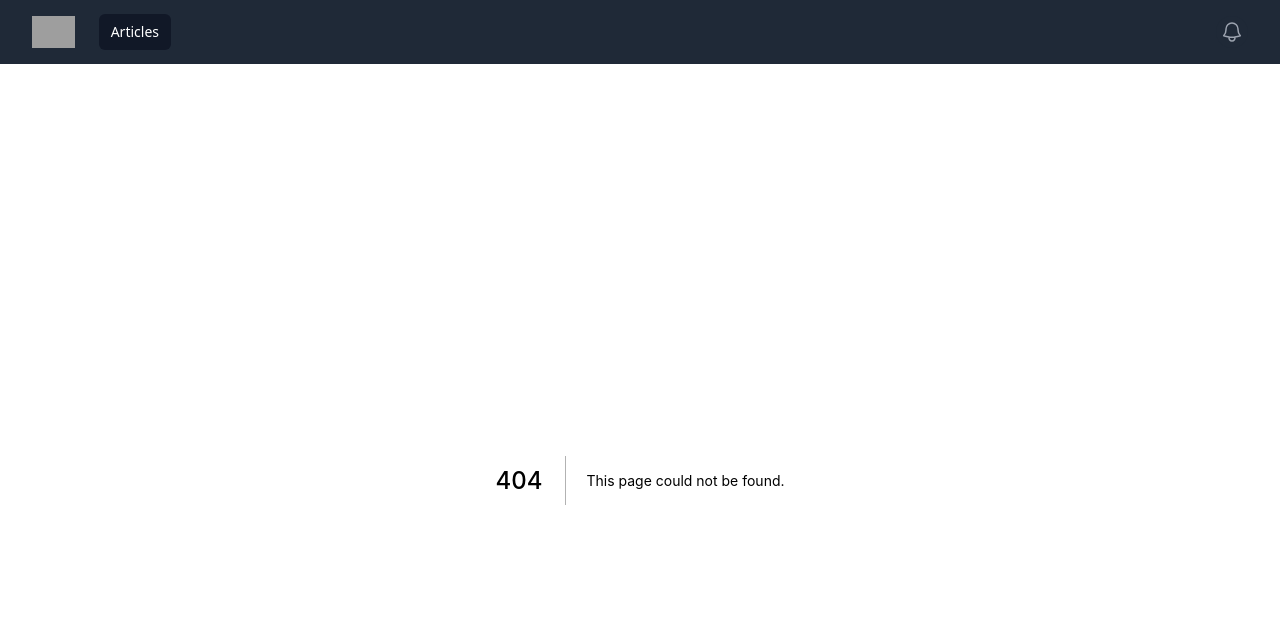
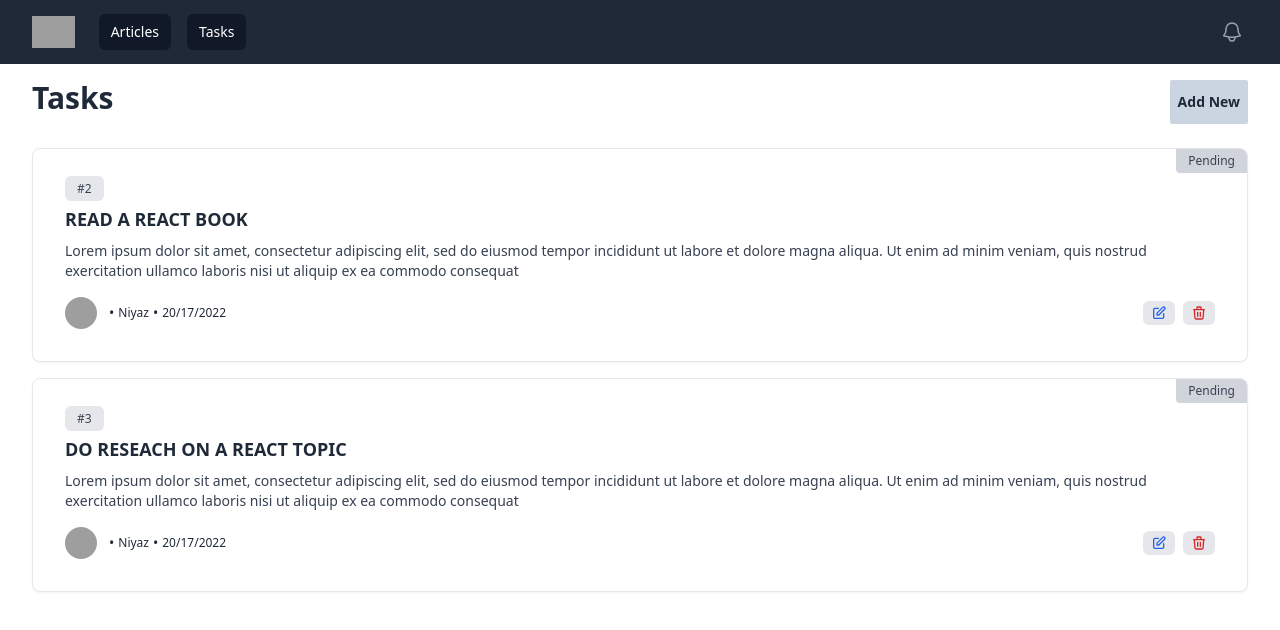
Before and after one commit to jniyaz/nextjs-multi-app, a Next.js app: page /tasks in a window 1280 px wide. Before the commit this address had no page. Shown: the top 630 px of the page. Built offline with nearby package versions, Linux system fonts and the light colour scheme; data requests are answered from the project's data file; grey boxes are pictures that could not be loaded.

Commit message:
Add tasks feature and refactor posts

```diff
--- a/data/db.json
+++ b/data/db.json
@@ -317,16 +317,18 @@
       "date": "2022-09-03T10:07:30.150Z"
     },
     {
-      "userId": 2,
       "id": 14,
-      "title": "voluptatem eligendi optio",
-      "body": "fuga et accusamus dolorum perferendis illo voluptas\nnon doloremque neque facere\nad qui dolorum molestiae beatae\nsed aut voluptas totam sit illum"
+      "title": "voluptatem eligendi optio - update",
+      "body": "update - fuga et accusamus dolorum perferendis illo voluptas\nnon doloremque neque facere\nad qui dolorum molestiae beatae\nsed aut voluptas totam sit illum",
+      "userId": 4,
+      "date": "2022-09-03T11:00:17.489Z"
     },
     {
-      "userId": 2,
       "id": 15,
-      "title": "eveniet quod temporibus",
-      "body": "reprehenderit quos placeat\nvelit minima officia dolores impedit repudiandae molestiae nam\nvoluptas recusandae quis delectus\nofficiis harum fugiat vitae"
+      "title": "update - eveniet quod temporibus",
+      "body": "reprehenderit quos placeat\nvelit minima officia dolores impedit repudiandae molestiae nam\nvoluptas recusandae quis delectus\nofficiis harum fugiat vitae",
+      "userId": 1,
+      "date": "2022-09-03T11:03:45.789Z"
     },
     {
       "id": 16,
--- a/src/app/store.js
+++ b/src/app/store.js
@@ -1,12 +1,14 @@
 import { configureStore } from "@reduxjs/toolkit";
 import { postApi } from "../features/api/postApi";
+import { taskApi } from "../features/api/taskApi";
 import usersSlice from "../features/users/usersSlice";
 
 export const store = configureStore({
   reducer: {
     [postApi.reducerPath]: postApi.reducer,
+    [taskApi.reducerPath]: taskApi.reducer,
     users: usersSlice,
   },
   middleware: (getDefaultMiddleware) =>
-    getDefaultMiddleware().concat(postApi.middleware),
+    getDefaultMiddleware().concat([postApi.middleware, taskApi.middleware]),
 });
--- a/src/components/Header.js
+++ b/src/components/Header.js
@@ -5,6 +5,7 @@ import { Bars3Icon, BellIcon, XMarkIcon } from '@heroicons/react/24/outline'
 
 const navigation = [
   { name: 'Articles', href: '/posts', current: true },
+  { name: 'Tasks', href: '/tasks', current: true },
 ]
 
 function classNames(...classes) {
--- a/src/features/api/postApi.js
+++ b/src/features/api/postApi.js
@@ -1,7 +1,7 @@
 import { createApi, fetchBaseQuery } from "@reduxjs/toolkit/query/react";
 
 export const postApi = createApi({
-  reducerPath: "postApi", //optional
+  reducerPath: "postsApi", //optional
   baseQuery: fetchBaseQuery({ baseUrl: "http://localhost:3500" }),
   tagTypes: ["Post"],
   endpoints: (builder) => ({}),
--- /dev/null
+++ b/src/features/api/taskApi.js
@@ -0,0 +1,40 @@
+import { createApi, fetchBaseQuery } from "@reduxjs/toolkit/query/react";
+
+export const taskApi = createApi({
+  reducerPath: "tasksApi",
+  baseQuery: fetchBaseQuery({
+    baseUrl: "http://localhost:3500",
+  }),
+  endpoints: (builder) => ({
+    tasks: builder.query({
+      query: () => "/tasks",
+    }),
+    addTask: builder.mutation({
+      query: (task) => ({
+        url: "/tasks",
+        method: "POST",
+        body: task,
+      }),
+    }),
+    updateTask: builder.mutation({
+      query: ({ id, ...rest }) => ({
+        url: `/tasks/${id}`,
+        method: "PUT",
+        body: rest,
+      }),
+    }),
+    deleteTask: builder.mutation({
+      query: (id) => ({
+        url: `/tasks/${id}`,
+        method: "DELETE",
+      }),
+    }),
+  }),
+});
+
+export const {
+  useTasksQuery,
+  useAddTaskMutation,
+  useUpdateTaskMutation,
+  useDeleteTaskMutation,
+} = taskApi;
--- a/src/features/blog/posts/PostExcerpt.js
+++ b/src/features/blog/posts/PostExcerpt.js
@@ -1,34 +1,65 @@
-import React from 'react';
-import Link from 'next/link';
+import React from "react";
+import Link from "next/link";
 import PostAuthor from "./PostAuthor";
 import TimeAgo from "./TimeAgo";
 import ReactionButtons from "./ReactionButtons";
-import { useSelector } from 'react-redux';
-import { selectPostById } from './postsSlice';
+import { useSelector } from "react-redux";
+import { selectPostById } from "./postsSlice";
 
 const PostExcerpt = ({ postId }) => {
-  const post = useSelector(state => selectPostById(state, postId));
+  const post = useSelector((state) => selectPostById(state, postId));
 
   return (
-    <article className="py-2" key={post.id}>
-      <div className="text-xs text-gray-600">
-        <TimeAgo timestamp={post.date} />
-      </div>
+    <div className="w-full md:flex mb-4 bg-white border border-gray-200 sm:px-4 sm:py-4 md:px-4 sm:rounded-lg sm:shadow-sm">
+      <div className="w-full px-4 py-4">
         <Link href={`/posts/${post.id}`}>
           <h3 className="font-semibold text-gray-800 mb-2 hover:underline text-lg">
             {post.title}
           </h3>
         </Link>
-      <div className="text-gray-700">
-        <p>{post.body.substring(0, 75)}...</p>
+
+        <div className="mb-4 w-full text-gray-700 text-sm">
+          <p>{post.body.substring(0, 120)}...</p>
         </div>
-      <div className="text-gray-700">
+
+        <div className="flex items-center justify-between">
+          <div className="text-sm text-gray-800 inline-flex items-center">
             <PostAuthor userId={post.userId} />
+            <span className="mx-1">&bull;</span>
+            <TimeAgo timestamp={post.date} />
           </div>
-      <div>
+
+          <div className="text-right">
+            <div className="flex items-center">
+              <Link href={`/posts/edit/${post.id}`}>
+                <a
+                  href="#"
+                  className="bg-gray-200 hover:bg-gray-300 rounded-md px-2 py-1 text-blue-600 text-xs uppercase"
+                >
+                  <svg
+                    className="w-4 h-4"
+                    fill="none"
+                    stroke="currentColor"
+                    viewBox="0 0 24 24"
+                    xmlns="http://www.w3.org/2000/svg"
+                  >
+                    <path
+                      strokeLinecap="round"
+                      strokeLinejoin="round"
+                      strokeWidth="2"
+                      d="M11 5H6a2 2 0 00-2 2v11a2 2 0 002 2h11a2 2 0 002-2v-5m-1.414-9.414a2 2 0 112.828 2.828L11.828 15H9v-2.828l8.586-8.586z"
+                    ></path>
+                  </svg>
+                </a>
+              </Link>
+            </div>
+          </div>
+        </div>
+        <div className="mt-3">
           <ReactionButtons post={post} />
         </div>
-    </article>
+      </div>
+    </div>
   );
 };
 
--- a/src/features/blog/posts/PostsList.js
+++ b/src/features/blog/posts/PostsList.js
@@ -31,13 +31,13 @@ const PostsList = () => {
         <h2 className="text-2xl md:text-3xl font-bold text-gray-800 mb-2">
           Articles
         </h2>
-      <Link href={'/posts/add/new'}>
+        <Link href={"/posts/add/new"}>
           <button className="font-semibold text-gray-800 text-sm bg-slate-300 py-2 px-2 rounded-sm">
             Add New
           </button>
         </Link>
       </div>
-      {!isSSR && content}
+      <div className="py-4">{!isSSR && content}</div>
     </>
   );
 };
--- a/src/features/blog/posts/ReactionButtons.js
+++ b/src/features/blog/posts/ReactionButtons.js
@@ -16,7 +16,7 @@ const ReactionButtons = ({ post }) => {
       <button
         key={name}
         type="button"
-        className="px-2 text-md"
+        className={`${name == "thumbsUp" ? "" : "px-2"}`}
         onClick={() => {
           const newValue = post.reactions[name] + 1;
           addReaction({
--- /dev/null
+++ b/src/features/tasks/Task.js
@@ -0,0 +1,112 @@
+import { useEffect, useState } from "react";
+import Link from "next/link";
+import { format } from "date-fns";
+
+const Task = ({ task }) => {
+  const [showDeleteModal, setShowDeleteModal] = useState(false);
+
+  const closeModal = () => {
+    setShowDeleteModal(false);
+  };
+
+  useEffect(() => {
+    if (showDeleteModal) document.body.style.setProperty("overflow", "hidden");
+    else document.body.style.removeProperty("overflow");
+  });
+
+  return (
+    <div className="w-full relative overflow-hidden md:flex mb-4 py-2 bg-white border border-gray-200 sm:px-4 sm:py-4 md:px-4 sm:rounded-lg sm:shadow-sm">
+      <span className="text-gray-700 bg-gray-300 px-3 py-1 font-light text-xs absolute right-0 top-0 rounded-bl capitalize">
+        Pending
+      </span>
+      <div className="w-full px-4 py-4">
+        <div className="text-gray-600 text-xs font-light">
+          <span className="text-gray-700 bg-gray-200 rounded-md hover:bg-gray-300 px-3 py-1 select-none">
+            #{task.id}
+          </span>
+          {/* <span className="text-blue-500 rounded-md bg-gray-200 hover:bg-gray-300 px-3 py-1 ml-2 select-none">
+            Featured
+          </span>
+          <span className="text-red-500 rounded-md bg-gray-200 hover:bg-gray-300 px-3 py-1 ml-2 select-none">
+            Basic
+          </span> */}
+        </div>
+
+        <h3 className="font-semibold text-gray-800 my-2 hover:underline text-lg">
+          <Link href="/cars/[make]/[model]/[id]">
+            <a target="_blank">{task.title}</a>
+          </Link>
+        </h3>
+
+        <div className="mb-4 w-full text-gray-700 text-sm">{task.description}</div>
+
+        <div className="flex items-center justify-between">
+          <div className="text-sm text-gray-800 inline-flex items-center">
+            <a href="#">
+              <img
+                className="w-8 h-8 rounded-full inline-block mr-2"
+                src="https://avatars0.githubusercontent.com/u/8238734?s=460&u=4fb91c2850a8e1e7aeb7c2c7a7c7c27f97230823&v=4"
+                alt="Asian Girl Avatar"
+              />
+            </a>
+            <span className="mx-1">&bull;</span>
+            <a href="#" className="hover:underline text-xs font-light">
+              Niyaz
+            </a>
+            <span className="mx-1">&bull;</span>
+            <span className="text-xs font-light">{ format(new Date(), 'dd/mm/yyyy') }</span>
+          </div>
+
+          <div className="text-right">
+            <div className="flex items-center">
+              <Link href="/tasks/edit">
+                <a
+                  href="#"
+                  className="bg-gray-200 hover:bg-gray-300 rounded-md px-2 py-1 text-blue-600 text-xs uppercase"
+                >
+                  <svg
+                    className="w-4 h-4"
+                    fill="none"
+                    stroke="currentColor"
+                    viewBox="0 0 24 24"
+                    xmlns="http://www.w3.org/2000/svg"
+                  >
+                    <path
+                      strokeLinecap="round"
+                      strokeLinejoin="round"
+                      strokeWidth="2"
+                      d="M11 5H6a2 2 0 00-2 2v11a2 2 0 002 2h11a2 2 0 002-2v-5m-1.414-9.414a2 2 0 112.828 2.828L11.828 15H9v-2.828l8.586-8.586z"
+                    ></path>
+                  </svg>
+                </a>
+              </Link>
+              <a
+                href="#"
+                onClick={() => setShowDeleteModal(true)}
+                className="bg-gray-200 hover:bg-gray-300 rounded-md px-2 py-1 ml-2 text-red-600 text-xs uppercase"
+              >
+                <svg
+                  className="w-4 h-4"
+                  fill="none"
+                  stroke="currentColor"
+                  viewBox="0 0 24 24"
+                  xmlns="http://www.w3.org/2000/svg"
+                >
+                  <path
+                    strokeLinecap="round"
+                    strokeLinejoin="round"
+                    strokeWidth="2"
+                    d="M19 7l-.867 12.142A2 2 0 0116.138 21H7.862a2 2 0 01-1.995-1.858L5 7m5 4v6m4-6v6m1-10V4a1 1 0 00-1-1h-4a1 1 0 00-1 1v3M4 7h16"
+                  ></path>
+                </svg>
+              </a>
+            </div>
+          </div>
+        </div>
+      </div>
+      {/* {showDeleteModal ? <Delete closeModal={closeModal} /> : ""} */}
+    </div>
+  );
+};
+
+export default Task;
--- /dev/null
+++ b/src/features/tasks/TaskLists.js
@@ -0,0 +1,34 @@
+import Link from "next/link";
+import { useTasksQuery } from "../api/taskApi";
+import Task from "./Task";
+
+const TaskLists = () => {
+  const { data, error, isLoading, isSuccess } = useTasksQuery();
+
+  return (
+    <>
+      <div className="flex flex-row justify-between">
+        <h2 className="text-2xl md:text-3xl font-bold text-gray-800 mb-2">
+          Tasks
+        </h2>
+        <Link href={"/posts/add/new"}>
+          <button className="font-semibold text-gray-800 text-sm bg-slate-300 py-2 px-2 rounded-sm">
+            Add New
+          </button>
+        </Link>
+      </div>
+      <div className="py-6">
+        {(isLoading || error) && <p>{"Loading..."}</p>}
+        {isSuccess && (
+          <>
+            {data.map((task) => (
+              <Task key={task.id} task={task} />
+            ))}
+          </>
+        )}
+      </div>
+    </>
+  );
+};
+
+export default TaskLists;
--- /dev/null
+++ b/src/pages/tasks/index.js
@@ -0,0 +1,6 @@
+import PostsList from "../../features/blog/posts/PostsList"
+import TaskLists from "../../features/tasks/TaskLists"
+
+export default function index() {
+  return <TaskLists />
+}
```
Lines whose indentation alone changed are shown as unchanged.
